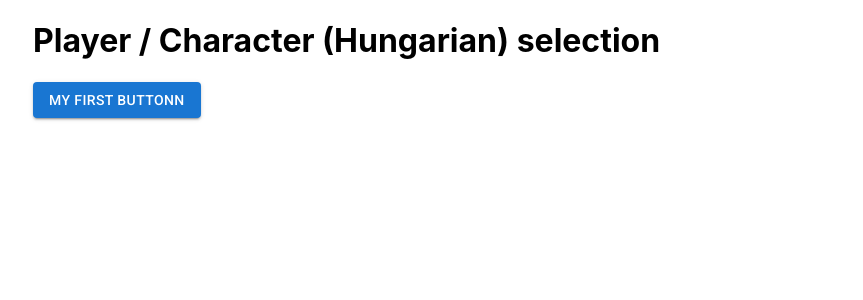
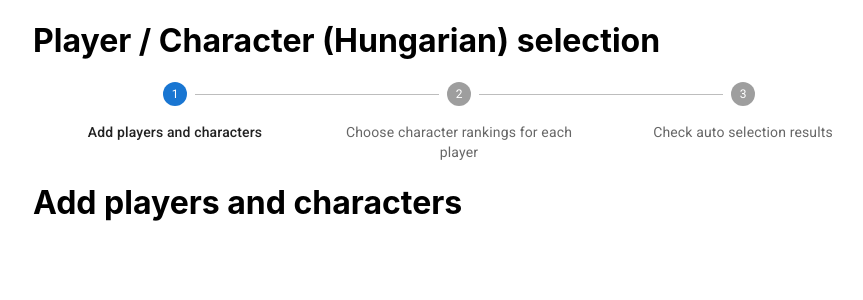
Before and after one commit to nuandawm/hungarian-algorithm-api, a React (Create React App) app in the folder spa/: page / in a window 1280 px wide. Shown: the top 300 px of the page, without its empty margins (181-1044 px from the left). Built offline with nearby package versions, Linux system fonts and the light colour scheme.

Commit message:
add application steps

```diff
--- a/spa/src/App.tsx
+++ b/spa/src/App.tsx
@@ -1,15 +1,55 @@
-import React from 'react';
-import { Grid, Container, Button } from '@mui/material';
+import React, { useMemo, useState } from 'react';
+import { Grid, Container, Stepper, Step, StepLabel } from '@mui/material';
+import styled from 'styled-components';
+import PlayerCharacterCreation from './features/player-character-creation/PlayerCharacterCreation';
+import CharacterRankingsChoice from './features/player-character-creation/CharacterRankingsChoice';
+import HungarianSelectionResults from './features/player-character-creation/HungarianSelectionResults';
+
+enum StepType {
+  PLAYER_CHARACTER_CREATION = 0,
+  RANKINGS = 1,
+  HUNGARIAN_SELECTION = 2
+}
+
+const PROCESS_STEPS = [{
+  label: 'Add players and characters',
+  ContainerComponent: PlayerCharacterCreation
+}, {
+  label: 'Choose character rankings for each player',
+  ContainerComponent: CharacterRankingsChoice
+}, {
+  label: 'Check auto selection results',
+  ContainerComponent: HungarianSelectionResults
+}]
+
+const AppTitleWrapper = styled.h1`
+  text-align: left;
+`
 
 function App() {
+  const steps = useMemo(() => PROCESS_STEPS.map(s => s.label), [])
+
+  const [activeStep, setActiveStep] = useState(StepType.PLAYER_CHARACTER_CREATION)
+
+  const StepContent = useMemo(() => PROCESS_STEPS[activeStep].ContainerComponent, [activeStep])
+
   return (
     <Container maxWidth='md'>
       <Grid container>
         <Grid item xs={12}>
-          <h1>Player / Character (Hungarian) selection</h1>
+          <AppTitleWrapper>Player / Character (Hungarian) selection</AppTitleWrapper>
         </Grid>
-        <Grid item xs={6}>
-          <Button variant='contained'>my first buttonn</Button>
+        <Grid item xs={12}>
+          <Stepper activeStep={activeStep} alternativeLabel>
+            {steps.map((label) => (
+              <Step key={label}>
+                <StepLabel>{label}</StepLabel>
+              </Step>
+            ))}
+          </Stepper>
+        </Grid>
+        <Grid item xs={12}>
+          <StepContent/>
         </Grid>
       </Grid>
     </Container>
--- /dev/null
+++ b/spa/src/features/player-character-creation/CharacterRankingsChoice.tsx
@@ -0,0 +1,7 @@
+import React from "react"
+
+const CharacterRankingsChoice = () => (<div>
+    <h1>Rankings</h1>
+</div>)
+
+export default CharacterRankingsChoice
--- /dev/null
+++ b/spa/src/features/player-character-creation/HungarianSelectionResults.tsx
@@ -0,0 +1,7 @@
+import React from "react"
+
+const HungarianSelectionResults = () => (<div>
+    <h1>Selection results</h1>
+</div>)
+
+export default HungarianSelectionResults
--- /dev/null
+++ b/spa/src/features/player-character-creation/PlayerCharacterCreation.tsx
@@ -0,0 +1,7 @@
+import React from "react"
+
+const PlayerCharacterCreation = () => (<div>
+    <h1>Add players and characters</h1>
+</div>)
+
+export default PlayerCharacterCreation
```
